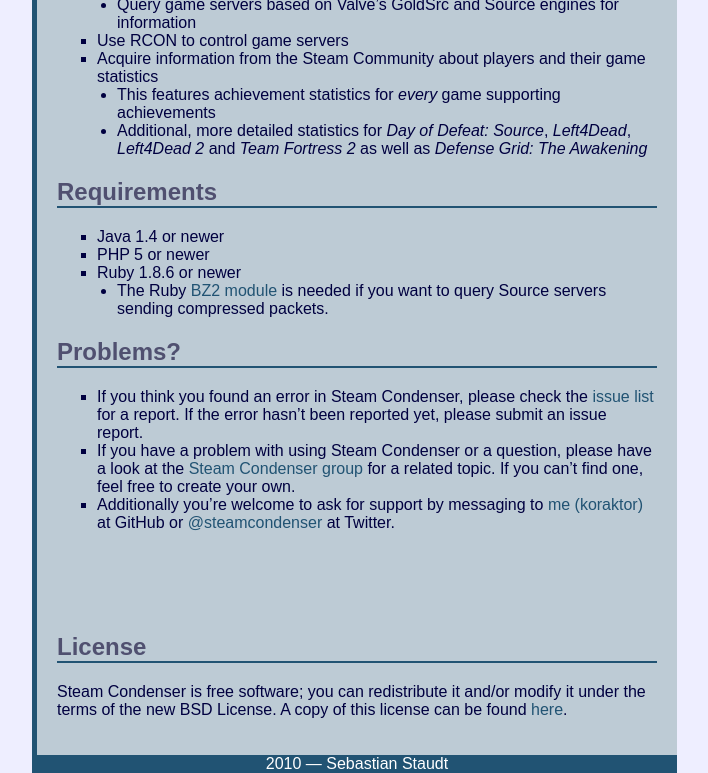
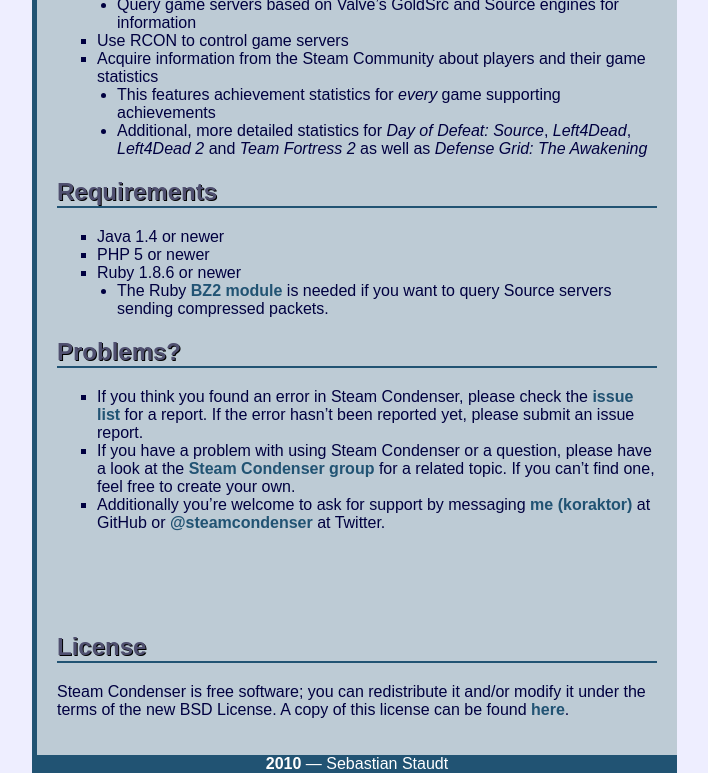
Before and after one commit to koraktor/steam-condenser, a Jekyll site: the page built from index.markdown, in a window 1280 px wide, cut to the strip 334-1107 px from the top of the page. Shown: the whole strip, without its empty margins (258-966 px from the left). Built offline with Jekyll 4.4.1, drawn with Linux system fonts in a browser that asks for light colours; Markdown is read by kramdown in place of the engine named in the settings.

Commit message:
Updated page style

```diff
--- a/_layouts/default.html
+++ b/_layouts/default.html
@@ -45,7 +45,7 @@ pages:
       {{ content }}
     </div>
     <div id="footer">
-      2010 &mdash; Sebastian Staudt
+      <strong>{{ site.time | date: "%Y" }}</strong> &mdash; Sebastian Staudt
     </div>
     {% include pledgie %}
   </body>
--- a/index.markdown
+++ b/index.markdown
@@ -47,8 +47,8 @@ Twitter][5].
 - If you have a problem with using Steam Condenser or a question, please have
   a look at the [Steam Condenser group][4] for a related topic. If you can't
   find one, feel free to create your own.
-- Additionally you're welcome to ask for support by messaging to [me
-  (koraktor)][6] at GitHub or [@steamcondenser][5] at Twitter.
+- Additionally you're welcome to ask for support by messaging [me (koraktor)][6]
+  at GitHub or [@steamcondenser][5] at Twitter.
 
 {% include google_adsense %}
 
--- a/license.markdown
+++ b/license.markdown
@@ -5,6 +5,7 @@ title:  License
 License
 =======
 
+<code>
 Copyright (c) 2008-2010, Sebastian Staudt
 All rights reserved.
 
@@ -30,3 +31,4 @@ LOSS OF USE, DATA, OR PROFITS; OR BUSINESS INTERRUPTION) HOWEVER CAUSED AND ON
 ANY THEORY OF LIABILITY, WHETHER IN CONTRACT, STRICT LIABILITY, OR TORT
 (INCLUDING NEGLIGENCE OR OTHERWISE) ARISING IN ANY WAY OUT OF THE USE OF THIS
 SOFTWARE, EVEN IF ADVISED OF THE POSSIBILITY OF SUCH DAMAGE.
+</code>
--- a/stylesheets/main.css
+++ b/stylesheets/main.css
@@ -4,16 +4,17 @@ body {
   font-family: Sans-Serif;
   font-size:   12pt;
   height:      100%;
-  margin:      0px auto;
+  margin:      0 auto;
   width:       700px;
 }
 
 a {
+  font-weight:     bold;
   text-decoration: none;
 }
 
 a:link:hover, a:visited:hover {
-  color: #5050cc;
+  color: #505070;
 }
 
 a:link {
@@ -26,7 +27,7 @@ a:visited {
 
 div#adsense {
   height: 65px;
-  margin: 0px auto;
+  margin: 0 auto;
   width:  468px;
 }
 
@@ -44,12 +45,12 @@ div#content {
 }
 
 div#footer {
-  background: #215373;
+  background:  #215373;
   border-left: 5px solid #215373;
-  color:      #ffffff;
-  margin:     0px auto;
-  padding:    0px 20px;
-  text-align: center;
+  color:       #ffffff;
+  margin:      0 auto;
+  padding:     0 20px;
+  text-align:  center;
 }
 
 div#logo {
@@ -66,14 +67,14 @@ div#menu {
   color:         #000040;
   font-weight:   bold;
   line-height:   30px;
-  margin:        0px auto;
+  margin:        0 auto;
   padding:       10px 20px;
 }
 
 div#menu a {
-  background: #215373;
-  color:      #999999;
-  padding:    5px;
+  background:  #215373;
+  color:       #dddddd;
+  text-shadow: 1px 1px #000000;
 }
 
 div#menu a:hover {
@@ -82,10 +83,18 @@ div#menu a:hover {
 }
 
 div#menu .menu-active {
-  background: #eeeeff;
+  background: #99c9ff;
   color:      #215373;
   cursor:     default;
+  text-shadow: 1px 1px #000000;
+}
+
+div#menu a, div#menu .menu-active {
+  border-radius: 5px;
   padding:    5px;
+
+  -moz-border-radius:    5px;
+  -webkit-border-radius: 5px;
 }
 
 div#pledgie {
@@ -103,7 +112,7 @@ div.code-description {
 }
 
 div.code-sample {
-  margin: 10px 0px;
+  margin: 10px 0;
 }
 
 div.code-sample a {
@@ -111,7 +120,7 @@ div.code-sample a {
   color:      #999999;
   cursor:     pointer;
   font-size:  8pt;
-  margin:     0px;
+  margin:     0;
   padding:    3px;
 }
 
@@ -121,7 +130,7 @@ div.code-sample a:hover {
 }
 
 div.code-sample a.language-selected {
-  background:   #eeeeff;
+  background:   #99c9ff;
   border-left:  1px solid #215373;
   border-right: 1px solid #215373;
   border-top:   1px solid #215373;
@@ -152,7 +161,7 @@ div.highlight {
 }
 
 div.highlight pre {
-  margin: 0px;
+  margin: 0;
 }
 
 div.text {
@@ -160,13 +169,15 @@ div.text {
 }
 
 h1 {
-  color:      #215373;
-  margin-top: 0px;
+  color:       #215373;
+  margin-top:  0;
+  text-shadow: 2px 2px #000000;
 }
 
 h2 {
   border-bottom: 2px solid #215373;
   color:         #505070;
+  text-shadow:   1px 1px #000000;
 }
 
 ul {
```
